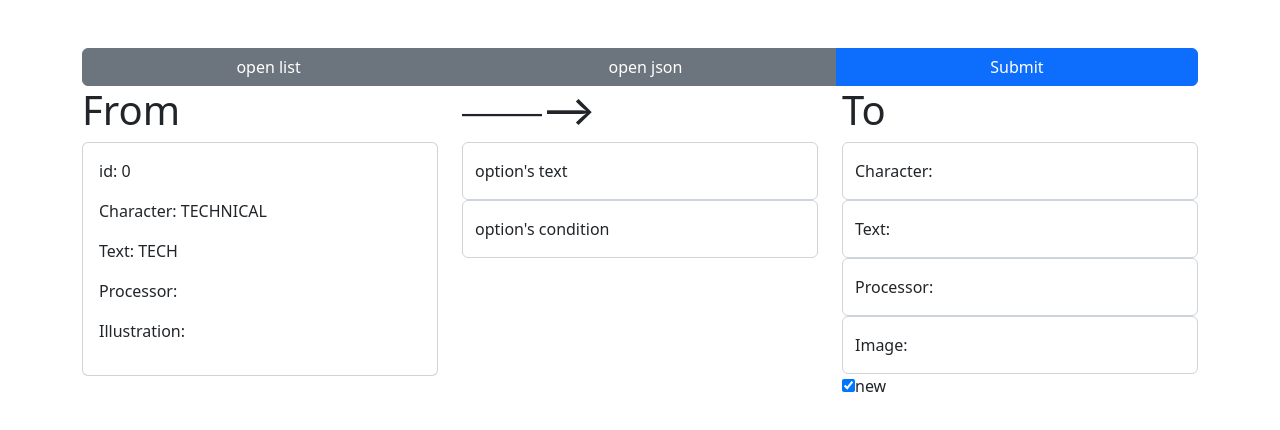
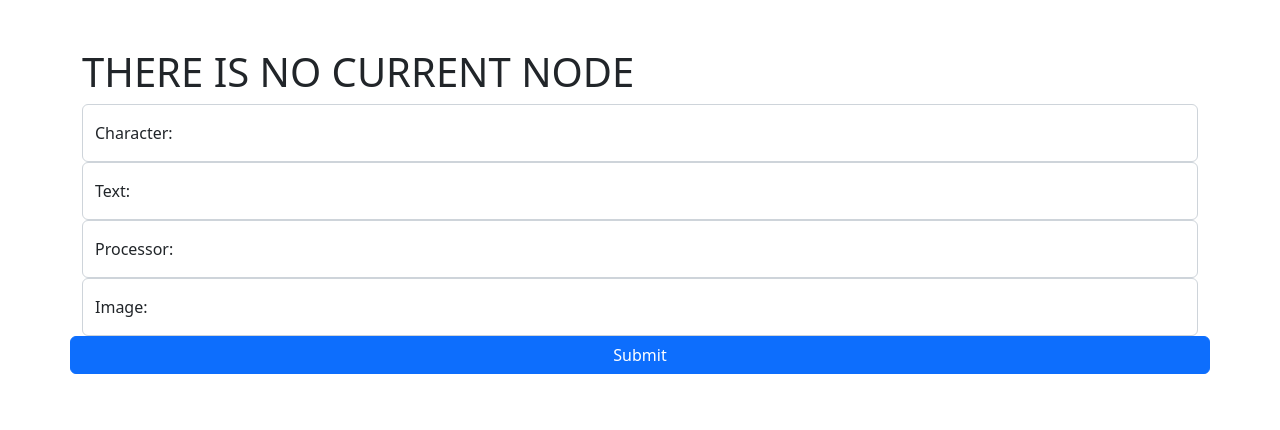
Before and after one commit to EugeneNDW/graph_editor, a React (Create React App) app: page / in a window 1280 px wide. Shown: the top 430 px of the page. Built offline with nearby package versions, Linux system fonts and the light colour scheme.

Commit message:
fix  names for properties

```diff
--- a/src/App.js
+++ b/src/App.js
@@ -23,9 +23,9 @@ const App = () => {
     const [createNew, setCreateNew] = useState(true)
 
     useEffect(() => {
-        changeCurrentNode(0)
+        setCurrentNode  (graph.getCurrentNodeWithOptions())
         setGraphNodes(graph.getNodesList())
-        setGraphLists(graph.getListsRepresentation)
+        setGraphLists(graph.getListsRepresentation())
       }, []);
 
     const submitForm = () => {
@@ -38,6 +38,69 @@ const App = () => {
 
             clearForm()
         }
+    }
+
+    const submitFirstNodeForm = () => {
+        if (createFirstFormIsValid()) {
+            graph.createStartNode(text, character, processor, illustration)
+
+            const current = graph.getCurrentNodeWithOptions()
+            setCurrentNode(current)
+            setGraphNodes(graph.getNodesList())
+            setGraphLists(graph.getListsRepresentation)
+
+            clearForm()
+        }
+    }
+
+    const addOption = () => {
+        graph.addOption(optionText, optionCondition, currentNode.node, toNode)
+
+        const current = graph.getCurrentNodeWithOptions()
+        setCurrentNode(current)
+        setGraphLists(graph.getListsRepresentation)
+    }
+
+    const addNode = () => {
+        graph.addNode(text, character, optionText, processor, illustration, optionCondition)
+        setGraphNodes(graph.getNodesList())
+
+        const current = graph.getCurrentNodeWithOptions()
+        setCurrentNode(current)
+        setGraphLists(graph.getListsRepresentation)
+    }
+
+    const changeCurrentNode = (id) => {
+        graph.setCurrentNode(id)
+        const current = graph.getCurrentNodeWithOptions()
+        setCurrentNode(current)
+    }
+
+    const chooseToNode = (id) => {
+        const to = graph.getNodeById(id)
+        setToNode(to)
+    }
+
+    const createNewChanged = () => {
+        setCreateNew(!createNew)
+    }
+
+    const createFirstFormIsValid= () => {
+        let result = true
+        let errorMessage = ""
+
+        if (!character) {
+            errorMessage += "character is empty\n"
+            result = false
+        }
+
+        if (!text) {
+            errorMessage += "text is empty\n"
+            result = false
+        }
+
+        if (!result) { alert(errorMessage) }
+        return result
     }
 
     const formIsValid = () => {
@@ -74,38 +137,6 @@ const App = () => {
         return result
     }
 
-    const addOption = () => {
-        graph.addOption(optionText, optionCondition, currentNode.node, toNode)
-
-        const current = graph.getCurrentNodeWithOptions()
-        setCurrentNode(current)
-        setGraphLists(graph.getListsRepresentation)
-    }
-
-    const addNode = () => {
-        graph.addNode(text, character, optionText, processor, illustration, optionCondition)
-        setGraphNodes(graph.getNodesList())
-
-        const current = graph.getCurrentNodeWithOptions()
-        setCurrentNode(current)
-        setGraphLists(graph.getListsRepresentation)
-    }
-
-    const changeCurrentNode = (id) => {
-        graph.setCurrentNode(id)
-        const current = graph.getCurrentNodeWithOptions()
-        setCurrentNode(current)
-    }
-
-    const chooseToNode = (id) => {
-        const to = graph.getNodeById(id)
-        setToNode(to)
-    }
-
-    const createNewChanged = () => {
-        setCreateNew(!createNew)
-    }
-
     const clearForm = () => {
         setCharacter("")
         setText("")
@@ -119,6 +150,8 @@ const App = () => {
     return (
         <>
             <div className="container mt-5">
+                {currentNode.node ? (
+                    <>
                         <div className="row">
                             <div className="btn-group">
                                 <button type="button" className="btn btn-secondary" data-bs-toggle="modal" data-bs-target="#listModal">open list</button>
@@ -236,6 +269,66 @@ const App = () => {
                                 </div>
                             </div>
                         </div>
+
+                    </>) :
+                (
+                    <>
+                        <div className="row">
+                            <h1>THERE IS NO CURRENT NODE</h1>
+                            <form>
+                                <div className="form-floating">
+                                    <input
+                                        id="node-character-input"
+                                        className="form-control"
+                                        name="node's character"
+                                        type="text"
+                                        placeholder="enter node's character"
+                                        value={character}
+                                        onChange={(e) => setCharacter(e.target.value)}
+                                    />
+                                    <label for="node-character-input">Character:</label>
+                                </div>
+                                <div className="form-floating">
+                                    <input
+                                        id="node-text-input"
+                                        className="form-control"
+                                        name="node's text"
+                                        type="text"
+                                        placeholder="enter node's text"
+                                        value={text}
+                                        onChange={(e) => setText(e.target.value)}
+                                    />
+                                    <label for="node-text-input">Text:</label>
+                                </div>
+                                <div className="form-floating">
+                                    <input
+                                        id="node-processor-input"
+                                        className="form-control"
+                                        name="node's processor"
+                                        type="text"
+                                        placeholder="enter node's processor"
+                                        value={processor}
+                                        onChange={(e) => setProcessor(e.target.value)}
+                                    />
+                                    <label for="node-processor-input">Processor:</label>
+                                </div>
+                                <div className="form-floating">
+                                    <input
+                                        id="node-illustration-input"
+                                        className="form-control"
+                                        name="node's illustration"
+                                        type="text"
+                                        placeholder="enter node's illustration"
+                                        value={illustration}
+                                        onChange={(e) => setIllustration(e.target.value)}
+                                    />
+                                    <label for="node-illustration-input">Image:</label>
+                                </div>
+                            </form>
+                            <button className="btn btn-block btn-primary" onClick={(e) => {submitFirstNodeForm()}}>Submit</button>
+                        </div>
+                    </>
+                )}
             </div>
             <NodesListModal graphNodes={graphNodes} changeCurrentNode={changeCurrentNode} chooseToNode={chooseToNode}/>
             <JsonResultModal result={graphLists} />
--- a/src/ConversationPart.jsx
+++ b/src/ConversationPart.jsx
@@ -8,7 +8,7 @@ const ConversationPart = ({node}) => {
                     <p>id: {node.id}</p>
                     <p>Character: {node.character}</p>
                     <p>Text: {node.text}</p>
-                    <p>Processor: {node.processor}</p>
+                    <p>Processor: {node.processorId}</p>
                     <p>Illustration: {node.illustration}</p>
                 </div>
             </div>
--- a/src/Graphs.js
+++ b/src/Graphs.js
@@ -13,8 +13,8 @@ export class GraphNode {
 export class Option {
     constructor(text, optionConditionId) {
         this.uuid = uuidv4();
-        this.fromNode = null
-        this.toNode = null
+        this.fromId = null
+        this.toId = null
         this.text = text
         this.optionConditionId = optionConditionId
     }
@@ -29,9 +29,10 @@ const objectMap = (obj, fn) =>
 
 export let graph = (function() {
     let idStart = 0
+    let currentNode = 0
+
     const nodes = {}
     const nodesToOptions = {}
-    let currentNode = 0
 
     const idCounter = () => {
         return idStart++
@@ -42,8 +43,8 @@ export let graph = (function() {
         let option = new Option(optionText, optionConditionId)
         let node = nodes[currentNode]
 
-        option.fromNode = node.id
-        option.toNode = toNode.id
+        option.fromId = node.id
+        option.toId = toNode.id
 
         nodes[toNode.id] = toNode
         nodesToOptions[toNode.id] = []
@@ -55,8 +56,8 @@ export let graph = (function() {
         let option = new Option(optionText, optionConditionId)
         console.log(option)
 
-        option.fromNode = fromNode.id
-        option.toNode = toNode.id
+        option.fromId = fromNode.id
+        option.toId = toNode.id
 
         nodesToOptions[fromNode.id].push(option)
     }
@@ -84,12 +85,6 @@ export let graph = (function() {
 
 
     return {
-        buildGraph: () => {
-            let startNode = new GraphNode(idCounter(), "TECHNICAL", "TECH")
-            nodes[startNode.id] = startNode
-            nodesToOptions[startNode.id] = []
-        },
-
         addNode: (nodeText, nodeCharacter, optionText, processor, illustration, optionConditionId) => {
             addNodeWithOption(nodeText, nodeCharacter, optionText, processor, illustration, optionConditionId)
         },
@@ -108,7 +103,7 @@ export let graph = (function() {
             const optionToNodes = []
             for(let o in options) {
                 const opt = options[o]
-                const toNodeId = opt.toNode
+                const toNodeId = opt.toId
                 const optionNode = nodes[toNodeId]
                 optionToNodes.push({option: opt, optionNode: optionNode})
             }
@@ -136,6 +131,12 @@ export let graph = (function() {
             return getAllOptions()
         },
 
+        createStartNode: (character, text, processor, illustration) => {
+            let startNode = new GraphNode(idCounter(), character, text, processor, illustration)
+            nodes[startNode.id] = startNode
+            nodesToOptions[startNode.id] = []
+        },
+
         getListsRepresentation: () => {
             const options = getAllOptions()
             const nodes = getAllNodes()
@@ -150,4 +151,4 @@ export let graph = (function() {
     }
 }());
 
-graph.buildGraph()
+// graph.buildGraph()
```
Lines whose indentation alone changed are shown as unchanged.
